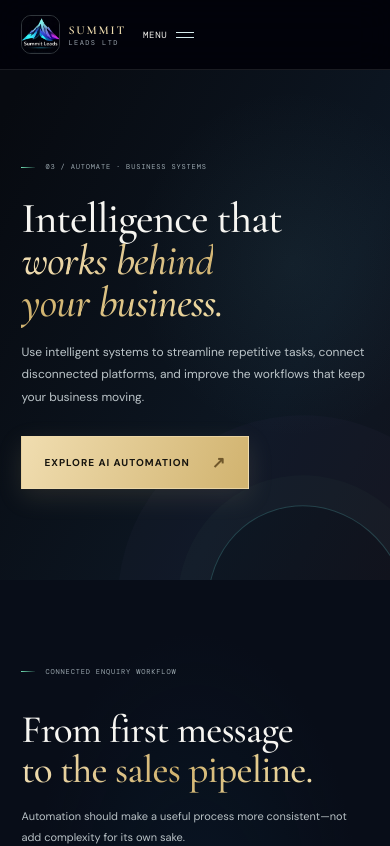
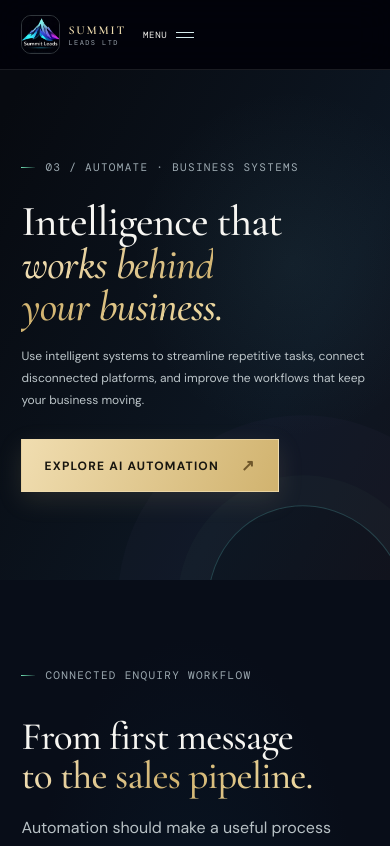
Before and after one commit to Melroxs/summitleadsltd-website, a Next.js app: page /services/ai-automation in a window 390 px wide. Shown: the top 846 px of the page. Built offline with nearby package versions, Linux system fonts and the light colour scheme.

Commit message:
Upgrade portfolio, typography and copy
* Rewrite service and portfolio copy; update showcase destinations

* Add visual website preview thumbnails to portfolio cards

* Refresh homepage messaging for growth-focused positioning

* Increase site-wide typography and style portfolio thumbnails

```diff
--- a/app/globals.css
+++ b/app/globals.css
@@ -830,3 +830,44 @@ html, body, .site-shell { background: var(--logo-background); }
 .portfolio-service-tags span { color:#00d4aa; border-color:rgba(0,212,170,.18); }
 @media (max-width:760px) { .portfolio-grid { grid-template-columns:1fr; } .portfolio-card { min-height:300px; } }
 @media (prefers-reduced-motion:reduce) { .portfolio-card { transition:none; } .portfolio-card:hover { transform:none; } }
+
+
+/* Accessibility-first typography uplift across every page and component. */
+html { font-size: 17px; }
+body { font-size: 1rem; }
+p { font-size: max(1rem, 1em); line-height: 1.78; }
+.eyebrow, .section-kicker, .prototype-badge, .hero-bottomline, .hero-visual-caption,
+.service-card-top, .process-step-number, .concept-label, .footer-bottom,
+.service-hero-footnote, .development-steps, .automation-flow, .ecosystem-node-index {
+  font-size: 11px;
+}
+.desktop-nav { font-size: 13px; }
+.hero-description { font-size: clamp(17px, 1.45vw, 20px); line-height: 1.75; max-width: 620px; }
+.hero h1 { font-size: clamp(54px, 7.5vw, 104px); }
+.intro-copy p, .section-heading > p, .ecosystem-heading > p,
+.about-statement > p, .contact-panel-intro > p { font-size: 16px; line-height: 1.85; }
+.button, .text-link, .inline-link { font-size: 12px; }
+.capability-rail { font-size: 11px; }
+.service-card p, .service-card li, .process-step p, .proof-list li { font-size: 15px; line-height: 1.75; }
+.portfolio-card-copy p { font-size: 15px; line-height: 1.8; }
+.portfolio-card-top .eyebrow, .portfolio-card-bottom > span, .portfolio-mini-label { font-size: 11px; }
+.portfolio-journey-steps span, .portfolio-service-tags span { font-size: 12px; }
+.portfolio-card-bottom a { font-size: 15px; }
+.field input, .field textarea, .field select { font-size: 16px; }
+.field > span { font-size: 13px; }
+.footer-column, .footer-contact, .footer-bottom { font-size: 13px; }
+.portfolio-card { padding: 0 0 28px; }
+.portfolio-card-top, .portfolio-card-copy, .portfolio-journey, .portfolio-card-bottom { margin-left: clamp(22px,3vw,34px); margin-right: clamp(22px,3vw,34px); }
+.portfolio-card-top { margin-top: 22px; }
+.portfolio-preview { position:relative; display:block; width:100%; aspect-ratio: 16 / 9; overflow:hidden; border-bottom:1px solid rgba(255,255,255,.12); background:linear-gradient(135deg,#101e32,#050a13); }
+.portfolio-preview img { display:block; width:100%; height:100%; object-fit:cover; object-position:top center; transition:transform .55s ease,filter .55s ease; }
+.portfolio-preview-overlay { position:absolute; inset:auto 0 0; padding:28px 18px 14px; color:#f5f7f7; font:11px var(--font-mono); letter-spacing:.12em; background:linear-gradient(transparent,rgba(2,5,10,.85)); opacity:.82; }
+.portfolio-card:hover .portfolio-preview img { transform:scale(1.035); filter:saturate(1.12); }
+@media (max-width:760px) {
+  html { font-size:16px; }
+  .hero-description { font-size:17px; }
+  .intro-copy p, .section-heading > p, .ecosystem-heading > p,
+  .about-statement > p, .contact-panel-intro > p { font-size:16px; }
+  .portfolio-preview { aspect-ratio:16/10; }
+}
+@media (prefers-reduced-motion:reduce) { .portfolio-preview img { transition:none; } }
--- a/components/concept-showcase.tsx
+++ b/components/concept-showcase.tsx
@@ -5,6 +5,7 @@ export function ConceptShowcase() {
     <div className="portfolio-grid">
       {portfolioProjects.map((project, index) => (
         <article className={`portfolio-card portfolio-card--${(index % 4) + 1}`} key={project.title}>
+          <a className="portfolio-preview" href={project.url} target="_blank" rel="noopener noreferrer" aria-label={`Preview ${project.title}`}><img src={`https://image.thum.io/get/width/1200/crop/720/noanimate/${project.url}`} alt={`${project.title} website preview`} loading="lazy" /><span className="portfolio-preview-overlay">LIVE CONCEPT PREVIEW ↗</span></a>
           <div className="portfolio-card-top">
             <span className="portfolio-index">0{index + 1}</span>
             <span className="eyebrow">{project.category}</span>
```
Also changed, not shown: app/page.tsx (+5 -5 lines), lib/content.ts (+21 -21 lines).
